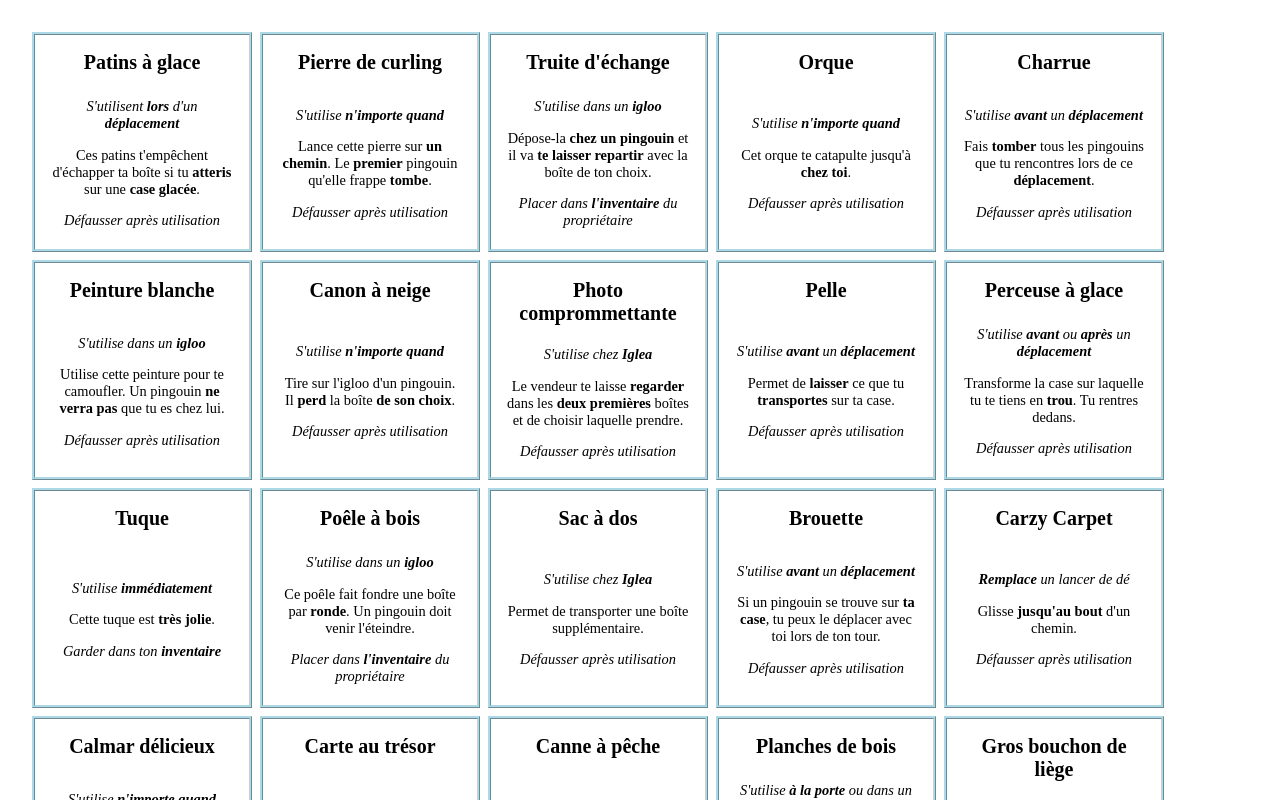
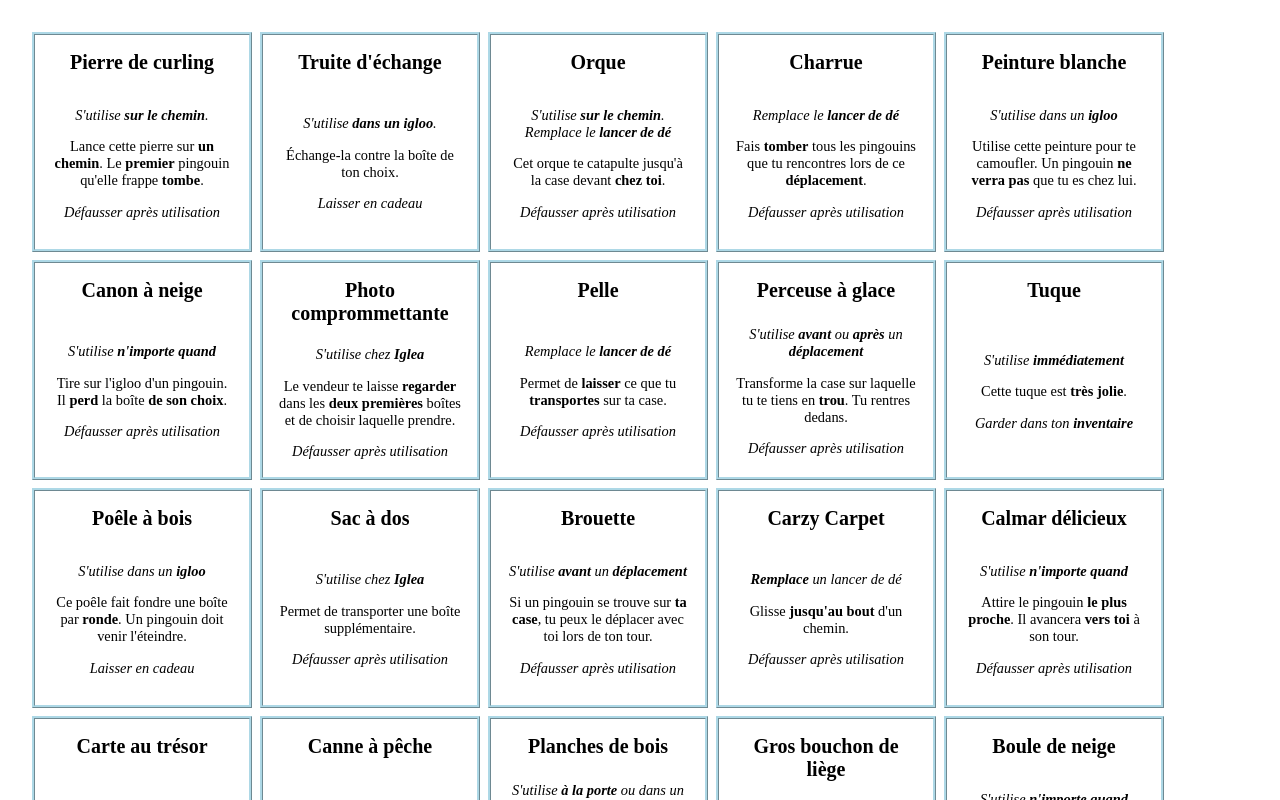
Before and after one commit to beaudry/pingouins-voleurs, a Preact app: page / in a window 1280 px wide. Shown: the top 800 px of the page. Built offline with nearby package versions, Linux system fonts and the light colour scheme; a web font is replaced by a local one.

Commit message:
Curling, truite et Orque

```diff
--- a/src/app/outils.tsx
+++ b/src/app/outils.tsx
@@ -6,7 +6,6 @@ import pelle from "../images/pelle.jfif";
 import perceuse from "../images/perceuse.jfif";
 import tuque from "../images/tuque.jfif";
 import poele from "../images/poele.jfif";
-import patins from "../images/patins.jfif";
 import sac from "../images/sac.jfif";
 import truite from "../images/truite.jfif";
 import ressources from "./ressources";
@@ -25,38 +24,6 @@ const outils: Outil[] = [
     apresUtilisation: ressources.apresUtilisations.defausser,
     description: (
       <>
-        Ces patins t'empêchent d'échapper ta
-        {" "}
-        {motsCles.boite}
-        {" "}
-        si tu
-        {" "}
-        <strong>atteris</strong>
-        {" "}
-        sur une
-        {" "}
-        <strong>case glacée</strong>
-        .
-      </>
-    ),
-    image: patins,
-    momentUtilisation: (
-      <>
-        S'utilisent
-        {" "}
-        <strong>lors</strong>
-        {" "}
-        d'un
-        {" "}
-        <strong>déplacement</strong>
-      </>
-    ),
-    nom: "Patins à glace",
-  },
-  {
-    apresUtilisation: ressources.apresUtilisations.defausser,
-    description: (
-      <>
         Lance cette pierre sur
         {" "}
         <strong>un chemin</strong>
@@ -71,43 +38,37 @@ const outils: Outil[] = [
       </>
     ),
     image: curling,
-    momentUtilisation: ressources.momentsUtilisations.nImporteQuand,
+    momentUtilisation: ressources.endroitsUtilisation.exterieur,
     nom: "Pierre de curling",
   },
   {
     apresUtilisation: ressources.apresUtilisations.inventaireProprietaire,
     description: (
       <>
-        Dépose-la
-        {" "}
-        <strong>chez un pingouin</strong>
-        {" "}
-        et il va
-        {" "}
-        <strong>te laisser repartir</strong>
-        {" "}
-        avec la
-        {" "}
-        {motsCles.boite}
-        {" "}
-        de ton choix.
+        Échange-la contre la boîte de ton choix.
       </>
     ),
     image: truite,
-    momentUtilisation: ressources.momentsUtilisations.igloo,
+    momentUtilisation: ressources.endroitsUtilisation.interieur,
     nom: "Truite d'échange",
   },
   {
     apresUtilisation: ressources.apresUtilisations.defausser,
     description: (
       <>
-        Cet orque te catapulte jusqu'à
+        Cet orque te catapulte jusqu'à la case devant
         {" "}
         <strong>chez toi</strong>
         .
       </>
     ),
-    momentUtilisation: ressources.momentsUtilisations.nImporteQuand,
+    momentUtilisation: (
+      <>
+        {ressources.endroitsUtilisation.exterieur}
+        {" "}
+        {ressources.endroitsUtilisation.apresDeplacement}
+      </>
+    ),
     nom: "Orque",
   },
   {
@@ -125,7 +86,7 @@ const outils: Outil[] = [
       </>
     ),
     image: charrue,
-    momentUtilisation: ressources.momentsUtilisations.apresDeplacement,
+    momentUtilisation: ressources.endroitsUtilisation.apresDeplacement,
     nom: "Charrue",
   },
   {
@@ -139,7 +100,7 @@ const outils: Outil[] = [
         que tu es chez lui.
       </>
     ),
-    momentUtilisation: ressources.momentsUtilisations.igloo,
+    momentUtilisation: ressources.endroitsUtilisation.igloo,
     nom: "Peinture blanche",
   },
   {
@@ -159,7 +120,7 @@ const outils: Outil[] = [
       </>
     ),
     image: canon,
-    momentUtilisation: ressources.momentsUtilisations.nImporteQuand,
+    momentUtilisation: ressources.endroitsUtilisation.nImporteQuand,
     nom: "Canon à neige",
   },
   {
@@ -178,7 +139,7 @@ const outils: Outil[] = [
         s et de choisir laquelle prendre.
       </>
     ),
-    momentUtilisation: ressources.momentsUtilisations.iglea,
+    momentUtilisation: ressources.endroitsUtilisation.iglea,
     nom: "Photo comprommettante",
   },
   {
@@ -197,7 +158,7 @@ const outils: Outil[] = [
       </>
     ),
     image: pelle,
-    momentUtilisation: ressources.momentsUtilisations.apresDeplacement,
+    momentUtilisation: ressources.endroitsUtilisation.apresDeplacement,
     nom: "Pelle",
   },
   {
@@ -265,7 +226,7 @@ const outils: Outil[] = [
       </>
     ),
     image: poele,
-    momentUtilisation: ressources.momentsUtilisations.igloo,
+    momentUtilisation: ressources.endroitsUtilisation.igloo,
     nom: "Poêle à bois",
   },
   {
@@ -346,13 +307,13 @@ const outils: Outil[] = [
         à son tour.
       </>
     ),
-    momentUtilisation: ressources.momentsUtilisations.nImporteQuand,
+    momentUtilisation: ressources.endroitsUtilisation.nImporteQuand,
     nom: "Calmar délicieux",
   },
   {
     apresUtilisation: ressources.apresUtilisations.defausser,
     description: <>Dévoile une case de ton choix.</>,
-    momentUtilisation: ressources.momentsUtilisations.nImporteQuand,
+    momentUtilisation: ressources.endroitsUtilisation.nImporteQuand,
     nom: "Carte au trésor",
   },
   {
@@ -373,7 +334,7 @@ const outils: Outil[] = [
         .
       </>
     ),
-    momentUtilisation: ressources.momentsUtilisations.nImporteQuand,
+    momentUtilisation: ressources.endroitsUtilisation.nImporteQuand,
     nom: "Canne à pêche",
   },
   {
@@ -448,7 +409,7 @@ const outils: Outil[] = [
         reste sur la case.
       </>
     ),
-    momentUtilisation: ressources.momentsUtilisations.nImporteQuand,
+    momentUtilisation: ressources.endroitsUtilisation.nImporteQuand,
     nom: "Boule de neige",
   },
 ];
--- a/src/app/ressources.tsx
+++ b/src/app/ressources.tsx
@@ -1,26 +1,23 @@
 const ressources = {
   apresUtilisations: {
     defausser: "Défausser après utilisation",
-    inventaireProprietaire: (
+    inventaireProprietaire: "Laisser en cadeau",
+  },
+
+  endroitsUtilisation: {
+    apresDeplacement: (
       <>
-        Placer dans
+        Remplace le
         {" "}
-        <strong>l'inventaire</strong>
-        {" "}
-        du propriétaire
+        <strong>lancer de dé</strong>
       </>
     ),
-  },
-  momentsUtilisations: {
-    apresDeplacement: (
+    exterieur: (
       <>
         S'utilise
         {" "}
-        <strong>avant</strong>
-        {" "}
-        un
-        {" "}
-        <strong>déplacement</strong>
+        <strong>sur le chemin</strong>
+        .
       </>
     ),
     iglea: (
@@ -37,6 +34,14 @@ const ressources = {
         <strong>igloo</strong>
       </>
     ),
+    interieur: (
+      <>
+        S'utilise
+        {" "}
+        <strong>dans un igloo</strong>
+        .
+      </>
+    ),
     nImporteQuand: (
       <>
         S'utilise
```
